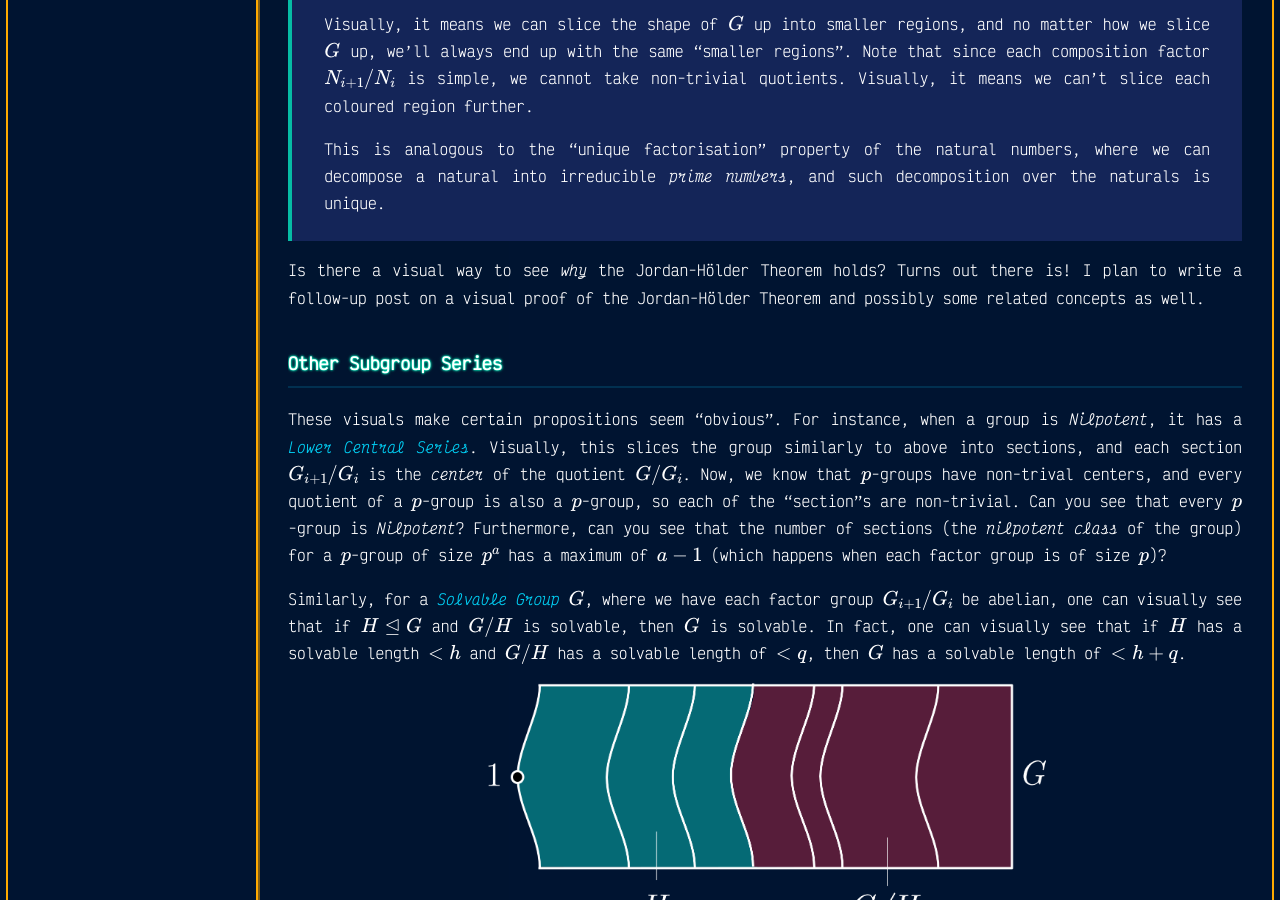
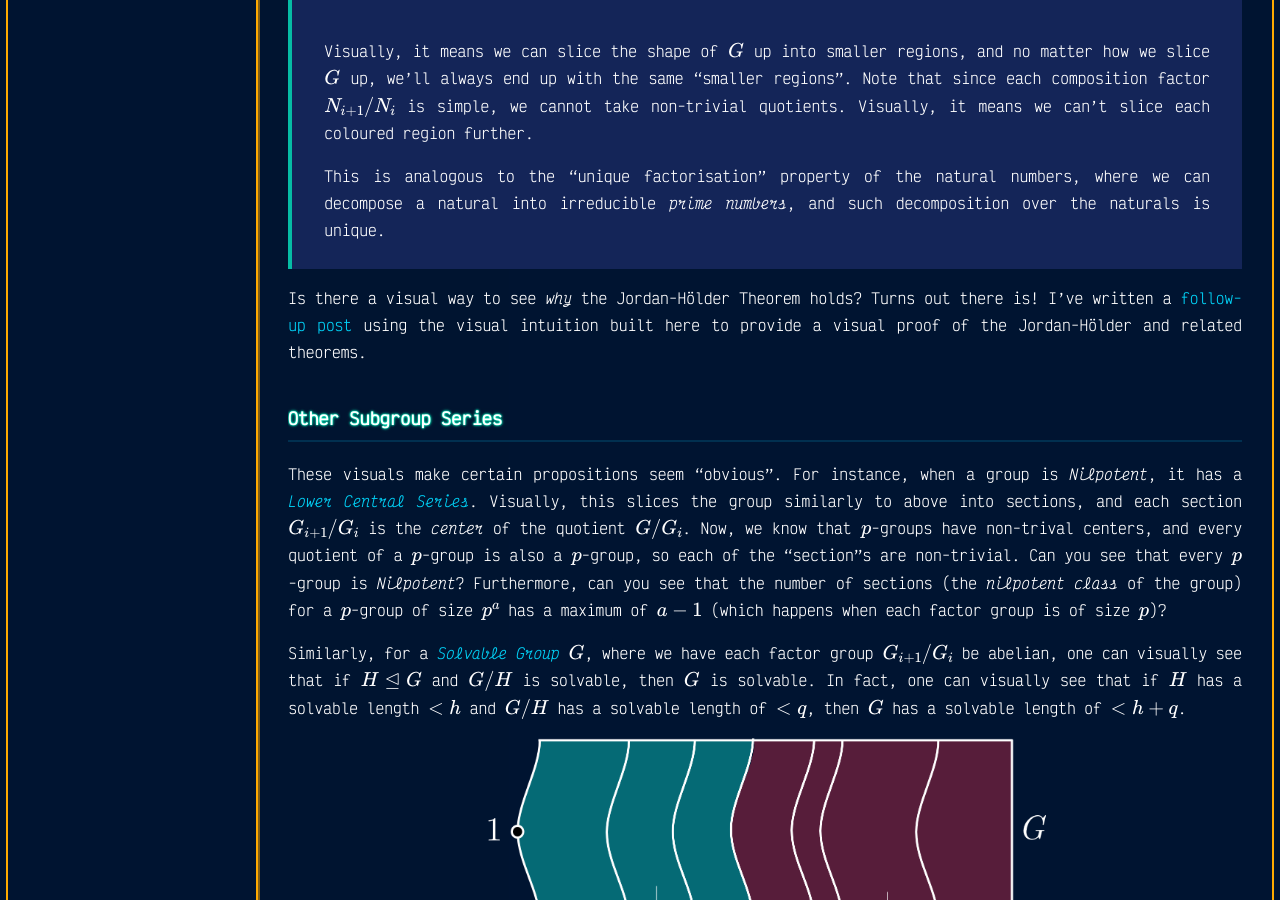
Before and after one commit to JuliaPoo/juliapoo.github.io, a Jekyll site: the page built from _posts/2022-12-15-homomorphism-illustrated.md, in a window 1280 px wide and 900 px high, scrolled down 18030 px. Built offline with Jekyll 4.4.1, drawn with Linux system fonts in a browser that asks for light colours; formulas are drawn with MathJax 3; some of the changed text lies outside the part shown.

Commit message:
Updated Visualising Homomorphisms

```diff
--- a/_posts/2022-12-15-homomorphism-illustrated.md
+++ b/_posts/2022-12-15-homomorphism-illustrated.md
@@ -310,7 +310,7 @@
 
 Visually we are able to see that $H/K$ is well-defined simply because we can visually see that $H \trianglelefteq K$.
 
-Oh! One more! Let's visually represent $HK$ for subgroups $H$ and $K$ in $G$ such that $H \le N_G(K)$. Note that $H \le N_G(K)$ implies that $HK$ is a subgroup of $G$, so that we can still represent $HK$ in our visuals. Now, this _is_ a stronger requirement for $HK$ to be a subgroup than the sufficient requirement that $HK = KH$ ($HK = KH$ iff $HK$ is a subgroup of $G$), but since our visual is going to rely on the Diamond Isomorphism Theorem, I'll leave the case of the weaker requirement $HK = KH$ as future work (I'm lazy). Otherwise, since $H \le N_G(K)$ implies $HK = KH$, our representation of $HK$ has to be _symmetrical_ with respect to $H$ and $K$. We will visually represent $HK$ as the _union_ of the shapes $H$ and $K$:
+Oh! One more! Let's visually represent $HK$ for subgroups $H$ and $K$ in $G$ such that $H \le N_G(K)$. Note that $H \le N_G(K)$ implies that $HK$ is a subgroup of $G$, so that we can still represent $HK$ in our visuals. Now, this _is_ a stronger requirement for $HK$ to be a subgroup than the sufficient requirement that $HK = KH$ ($HK = KH$ iff $HK$ is a subgroup of $G$), but since our visual is going to rely on the Diamond Isomorphism Theorem, I'll leave the case of the weaker requirement $HK = KH$ as future work (I'm lazy). Otherwise, since $H \le N_G(K)$ implies $HK = KH$, our representation of $HK$ has to be _symmetrical_ with respect to $H$ and $K$. We will visually represent $HK$ as the _union_ of the shapes $H$ and $K$, which makes sense as $HK$ is the smallest subgroup that contains both $H$ and $K$:
 
 <center style="filter:invert(100%)">
 <img style="width:calc(min(100%, 500px));" src="/assets/posts/2022-12-15-homomorphism-illustrated/slicing5.png">
@@ -393,7 +393,7 @@
 TODO: Visual proof of the Jordan-Hölder Theorem?
 -->
 
-Is there a visual way to see _why_ the Jordan-Hölder Theorem holds? Turns out there is! I plan to write a follow-up post on a visual proof of the Jordan-Hölder Theorem and possibly some related concepts as well.
+Is there a visual way to see _why_ the Jordan-Hölder Theorem holds? Turns out there is! I've written a [follow-up post](/mathematics/2022/12/21/visual-proof-schreier-jordan-holder.html) using the visual intuition built here to provide a visual proof of the Jordan-Hölder and related theorems.
 
 ### Other Subgroup Series
 
```
